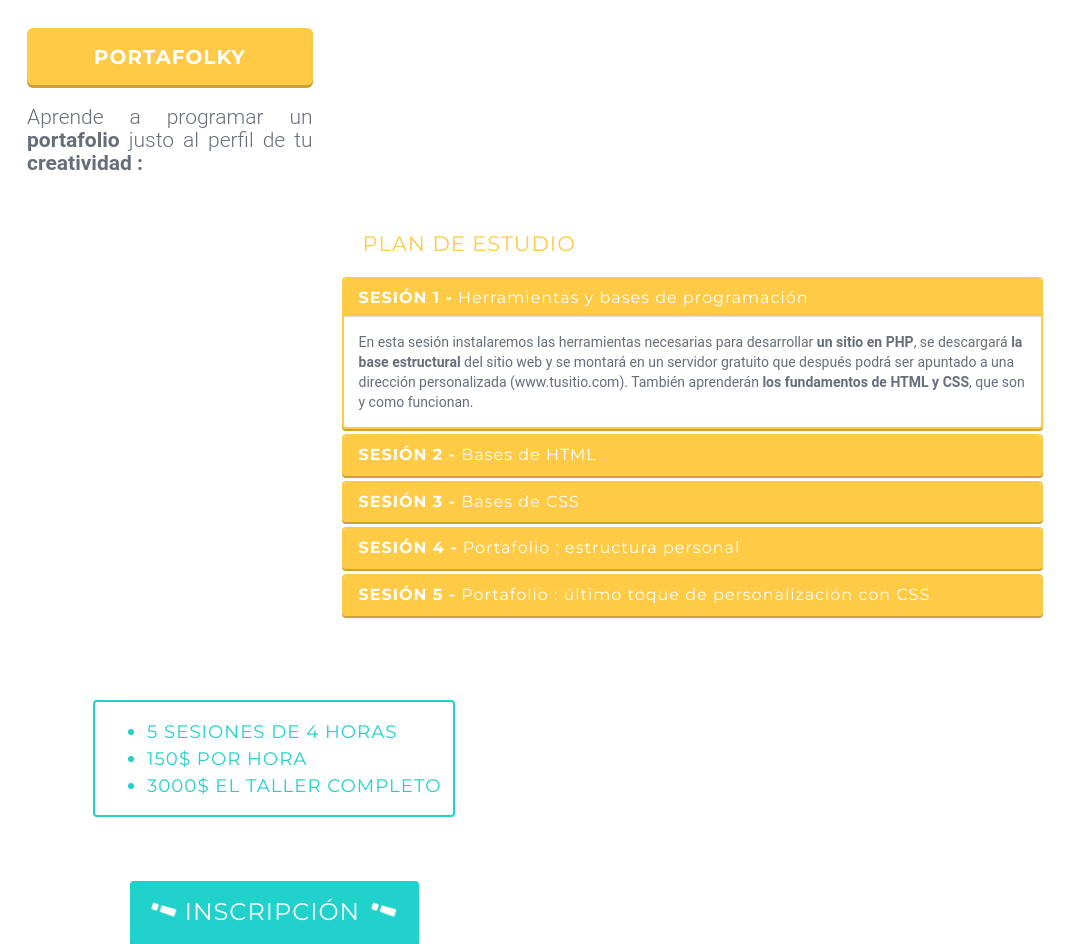
After one commit to pablofaust/portafolky-presentation, a PHP site: page /info.php in a window 1280 px wide. The commit adds this page. Shown: the whole page, without its empty margins (0-1079 px from the left). Run offline with PHP 8.4, Linux system fonts and the light colour scheme; data that the repository does not hold is empty; some libraries are stand-ins or nearby versions.

Commit message:
Más Info

```diff
--- a/css/style.css
+++ b/css/style.css
@@ -20,6 +20,7 @@ body {
 	padding: 0.7em 2em 0.7em 2em;
 	width: 100%;
 	font-family: "Montserrat";
+	box-shadow: 0px 3px 0px 0px #CCA237;
 }
 
 .title .btn h1 {
@@ -144,6 +145,7 @@ body {
 	font-weight: 300;
 	letter-spacing: 1px;
 	padding: 3% 5% 0% 5%;
+	box-shadow: 0px 2px 0px 0px #199E9A;
 }
 
 .structure .btn:hover {
@@ -156,3 +158,151 @@ body {
 	letter-spacing: 1px;
 	padding: 3% 5% 0% 5%;
 }
+
+.inscription .btn {
+	background-color: #FFCA45;
+	color: #fff;
+	padding-right: 15%;
+	padding-left: 10%;
+	box-shadow: 0px 2px 0px 0px #CCA237;
+}
+
+.inscription .btn:hover {
+	background-color: #21D1CB;
+	color: #fff;
+	box-shadow: 0px 2px 0px 0px #199E9A;
+}
+
+.inscription h5 {
+	font-family: "Montserrat";
+	text-transform: uppercase;
+	letter-spacing: 1px;
+	display: inline-block;
+	font-size: 24px;
+	margin-left: 5%;
+	margin-right: 5%;
+}
+
+.inscription .fa {
+	font-size: 1.7em;
+}
+
+.info .btn {
+	background-color: #fff;
+	border: solid 2px #FFCA45;
+	color: #FFCA45;
+	padding-right: 10%;
+	padding-left: 5%;
+	box-shadow: 0px 2px 0px 0px #E6B63E;
+}
+
+.info .btn:hover {
+	border: solid 2px #21D1CB;
+	color: #21D1CB;
+	box-shadow: 0px 2px 0px 0px #1DB8B2;
+}
+
+.info h5 {
+	font-family: "Montserrat";
+	text-transform: uppercase;
+	letter-spacing: 1px;
+	display: inline-block;
+	font-size: 24px;
+	margin-left: 5%;
+	margin-right: 5%;
+}
+
+.info .fa {
+	font-size: 1.7em;
+}
+
+.plan {
+	padding-left: 2em;
+	padding-right: 2em;
+	margin-top: -2%;
+}
+
+.panel-default {
+	border: solid 2px #FFCA45;
+	box-shadow: 0px 2px 0px 0px #CCA237;
+}
+
+.panel-default > .panel-heading {
+	color: #fff;
+	background-color: #FFCA45;
+	border-color: #FFCA45;
+	font-family: "Montserrat";
+	letter-spacing: 1px;
+}
+
+.panel-default > .panel-heading strong {
+	text-transform: uppercase;
+}
+
+.panel-default > .panel-collapse {
+	color: #676D79;
+}
+
+.panel-title > a:hover, .panel-title > a:focus {
+	text-decoration: none;
+}
+
+.plan h3 {
+	font-family: "Montserrat";
+	text-transform: uppercase;
+	letter-spacing: 1px;
+	font-size: 1.5em;
+	color: #FFCA45;
+	margin-left: 3%;
+	margin-bottom: 3%;
+}
+
+.details {
+	text-align: center;
+}
+
+.details .btn {
+	display: block;
+	border: solid 2px #21D1CB;
+	background-color: #fff;
+	color: #21D1CB;
+	text-align: left;
+	font-family: "Montserrat";
+	text-transform: uppercase;
+	letter-spacing: 1px;
+	font-size: 1.3em;
+	line-height: 1.5;
+	margin-top: 13%;
+	margin-left: auto;
+	margin-right: auto;
+}
+
+.details .inscription {
+	display: block;
+	background-color: #21D1CB;
+	color: #fff;
+	font-family: "Montserrat";
+	text-transform: uppercase;
+	letter-spacing: 1px;
+	font-size: 1.3em;
+	line-height: 1.5;
+	margin-top: 13%;
+	padding-right: 10%;
+	padding-left: 5%;
+	box-shadow: 0px 2px 0px 0px #1DB8B2;
+	margin-left: auto;
+	margin-right: auto;
+}
+
+.details .inscription a {
+	text-decoration: none;
+	color: #fff;
+
+}
+
+.details .inscription:hover {
+	background-color: #FFCA45;
+	color: #fff;
+	box-shadow: 0px 2px 0px 0px #CCA237;
+	border: none;
+}
--- /dev/null
+++ b/info.php
@@ -0,0 +1,128 @@
+<!doctype html>
+<html class="no-js" lang="es_ES">
+<head>
+  <meta charset="utf-8" />
+  <meta name="viewport" content="width=device-width, initial-scale=1.0" />
+  <link type="text/css" rel="stylesheet" href="<?php echo $url ?>css/bootstrap.css" />
+  <link type="text/css" rel="stylesheet" href="<?php echo $url ?>css/style.css" />
+  <link rel="stylesheet" href="//maxcdn.bootstrapcdn.com/font-awesome/4.3.0/css/font-awesome.min.css">
+  <title>Mi portafolio</title>
+</head>
+
+<body>
+
+<div class="container-fluid title">
+	<div class="row">
+		<div class="col-sm-3 column">
+			<a href="index.php"><button type="button" class="btn btn-lg"><h1>Portafolky</h1></button></a>
+			<h2>Aprende a programar un <strong>portafolio</strong> justo al perfil de tu <strong>creatividad :</strong></h2>
+		</div>
+	</div>
+</div>
+
+<div class="container-fluid plan">
+	<div class="row">
+    <div class="col-sm-7">
+      <h3>Plan de estudio</h3>
+
+    	<div class="panel-group" id="accordion" role="tablist" aria-multiselectable="true">
+        <div class="panel panel-default">
+          <div class="panel-heading" role="tab" id="headingOne">
+            <h4 class="panel-title">
+              <a data-toggle="collapse" data-parent="#accordion" href="#collapseOne" aria-expanded="true" aria-controls="collapseOne">
+                <strong>Sesión 1 -</strong> Herramientas y bases de programación
+              </a>
+            </h4>
+          </div>
+          <div id="collapseOne" class="panel-collapse collapse in" role="tabpanel" aria-labelledby="headingOne">
+           <div class="panel-body">
+              En esta sesión instalaremos las herramientas necesarias para desarrollar <strong>un sitio en PHP</strong>, se descargará <strong>la base estructural</strong> del sitio web y se montará en un servidor gratuito que después podrá ser apuntado a una dirección personalizada (www.tusitio.com). También aprenderán <strong>los fundamentos de HTML y CSS</strong>, que son y como funcionan.
+            </div>
+          </div>
+        </div>
+        <div class="panel panel-default">
+         <div class="panel-heading" role="tab" id="headingTwo">
+            <h4 class="panel-title">
+              <a class="collapsed" data-toggle="collapse" data-parent="#accordion" href="#collapseTwo" aria-expanded="false" aria-controls="collapseTwo">
+               <strong>Sesión 2 -</strong> Bases de HTML
+              </a>
+            </h4>
+          </div>
+          <div id="collapseTwo" class="panel-collapse collapse" role="tabpanel" aria-labelledby="headingTwo">
+            <div class="panel-body">
+              Explicaremos el sintaxis del código y los conceptos que lo conforman (responsivo, clases, vinculos, metadatos, etc.). Veremos como manejar la estructura de base del sitio web, como quitar y agregar elementos, como cambiar material, como vincular contenido.
+            </div>
+          </div>
+        </div>
+        <div class="panel panel-default">
+          <div class="panel-heading" role="tab" id="headingThree">
+            <h4 class="panel-title">
+              <a class="collapsed" data-toggle="collapse" data-parent="#accordion" href="#collapseThree" aria-expanded="false" aria-controls="collapseThree">
+                <strong>Sesión 3 -</strong> Bases de CSS
+              </a>
+            </h4>
+         </div>
+          <div id="collapseThree" class="panel-collapse collapse" role="tabpanel" aria-labelledby="headingThree">
+            <div class="panel-body">
+           	  Introduciremos el CSS, veremos como afecta los elementos de HTML y como personalizar el sitio modificando tamaños y colores de la estructura.
+            </div>
+         </div>
+        </div>
+        <div class="panel panel-default">
+          <div class="panel-heading" role="tab" id="headingFour">
+            <h4 class="panel-title">
+              <a class="collapsed" data-toggle="collapse" data-parent="#accordion" href="#collapseFour" aria-expanded="false" aria-controls="collapseFour">
+                <strong>Sesión 4 -</strong> Portafolio : estructura personal
+              </a>
+            </h4>
+          </div>
+          <div id="collapseFour" class="panel-collapse collapse" role="tabpanel" aria-labelledby="headingFour">
+            <div class="panel-body">
+              Montaremos la estructura completa del sitio con todos los elementos del portafolio personal. Modificaremos el código HTML para agregar contenido y acomodar los elementos en una disposición personalizada. ¡ Después, la estructura estará lista para que la llenes con información real !
+            </div>
+          </div>
+        </div>
+        <div class="panel panel-default">
+          <div class="panel-heading" role="tab" id="headingFive">
+            <h4 class="panel-title">
+              <a class="collapsed" data-toggle="collapse" data-parent="#accordion" href="#collapseFive" aria-expanded="false" aria-controls="collapseFive">
+                <strong>Sesión 5 -</strong> Portafolio : último toque de personalización con CSS
+              </a>
+            </h4>
+          </div>
+          <div id="collapseFive" class="panel-collapse collapse" role="tabpanel" aria-labelledby="headingFive">
+            <div class="panel-body">
+              Modificaremos los tamaños y colores, y acomodaremos la información para hacer un sitio totalmente personalizado. Para acabar, veremos como poner el sitio en linea y comprar un dominio personal.
+            </div>
+          </div>
+        </div>
+      </div>
+
+    </div>
+
+    <div class="col-sm-5 details">
+      <button type="button" class="btn">
+        <p><ul>
+          <li>5 sesiones de 4 horas</li>
+          <li>150$ por hora</li>
+          <li>3000$ el taller completo</li>
+        </ul></p>
+      </button>
+      <button type="button" class="btn inscription">
+        <a href="mailto:ldelriof@gmail.com">
+          <i class="fa fa-exclamation fa-spin"></i>
+          <h5>Inscripción</h5>
+          <i class="fa fa-exclamation fa-spin"></i>
+        </a>
+    </div>
+	</div>
+</div>
+
+</body>
+
+
+<script src="http://code.jquery.com/jquery-latest.min.js" type="text/javascript"></script>
+<script src="<?php echo $url ?>js/bootstrap.min.js"></script>
+<script src="<?php echo $url ?>js/code.js"></script>
+
+</html>
```
Also changed, not shown: index.php (+11 -0 lines).
